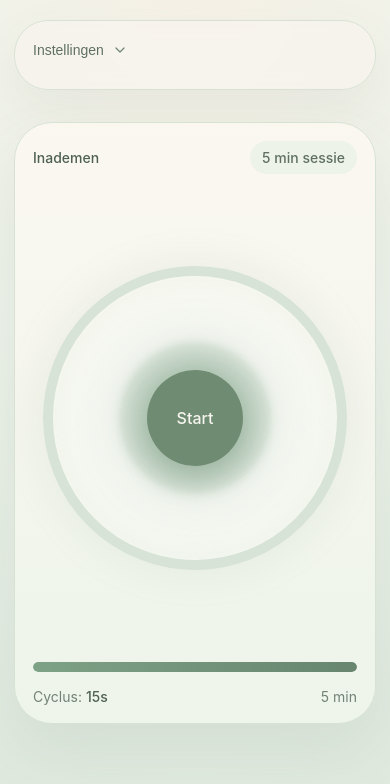
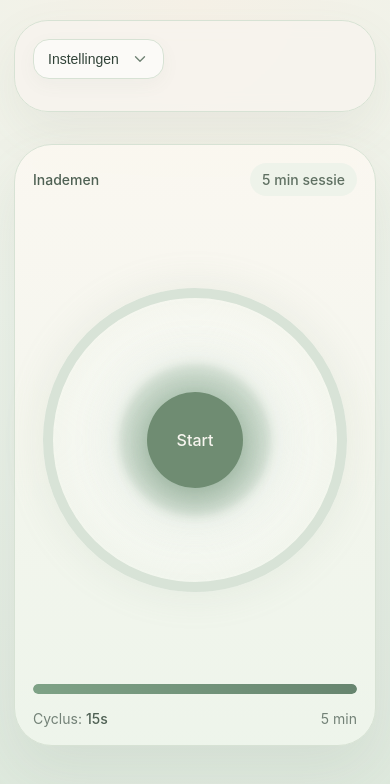
Before and after one commit to lennfly/lennfly.github.io, a plain HTML site: page index.html in a window 390 px wide. Drawn offline with Linux system fonts and the light colour scheme.

Commit message:
Update index.html

```diff
--- a/index.html
+++ b/index.html
@@ -75,23 +75,21 @@
       box-shadow: var(--shadow-strong);
     }
 
-    .mobile-settings-wrap {
+    .mobile-menu-toggle {
       display: none;
-      position: relative;
-      margin-bottom: 12px;
-    }
-
-    .mobile-menu-toggle {
-      display: inline-flex;
       align-items: center;
-      gap: 8px;
-      padding: 0;
-      border: 0;
-      background: transparent;
-      color: #5f7062;
+      justify-content: space-between;
+      gap: 12px;
+      padding: 10px 14px;
+      border: 1px solid var(--border);
+      border-radius: 16px;
+      background: #fbfaf7;
+      color: var(--text);
       font-size: 14px;
       font-weight: 500;
-      cursor: pointer;
+      box-shadow: 0 6px 18px rgba(91,112,98,0.05);
+      width: fit-content;
+      min-width: 0;
     }
 
     .mobile-menu-toggle svg {
@@ -445,13 +443,14 @@
 
       .duration-grid { grid-template-columns: 1fr 1fr; }
 
-      .mobile-settings-wrap {
-        display: block;
+      .mobile-menu-toggle {
+        display: inline-flex;
+        margin-bottom: 14px;
       }
 
       .sidebar-panel {
         display: none;
-        margin-top: 10px;
+        margin-top: 0;
       }
 
       .sidebar-panel.open {
@@ -465,12 +464,10 @@
     <div class="container">
       <div class="grid">
         <div class="card left-card">
-          <div class="mobile-settings-wrap">
-            <button class="mobile-menu-toggle" id="mobileMenuToggle" type="button" aria-expanded="false">
-              <span id="mobileMenuLabel">Instellingen</span>
-              <svg width="16" height="16" viewBox="0 0 24 24" fill="none" stroke="currentColor" stroke-width="1.8" stroke-linecap="round" stroke-linejoin="round" aria-hidden="true"><path d="m6 9 6 6 6-6"/></svg>
-            </button>
-          </div>
+          <button class="mobile-menu-toggle" id="mobileMenuToggle" type="button" aria-expanded="false">
+            <span id="mobileMenuLabel">Instellingen</span>
+            <svg width="18" height="18" viewBox="0 0 24 24" fill="none" stroke="currentColor" stroke-width="1.8" stroke-linecap="round" stroke-linejoin="round" aria-hidden="true"><path d="m6 9 6 6 6-6"/></svg>
+          </button>
 
           <div class="sidebar-panel" id="sidebarPanel">
             <div id="phaseList" class="phase-list"></div>
@@ -545,7 +542,6 @@
       sessionEndAt: 0,
       audioContext: null,
       mobileMenuOpen: false,
-
       touch: {
         sourceId: null,
         dropId: null,
```
